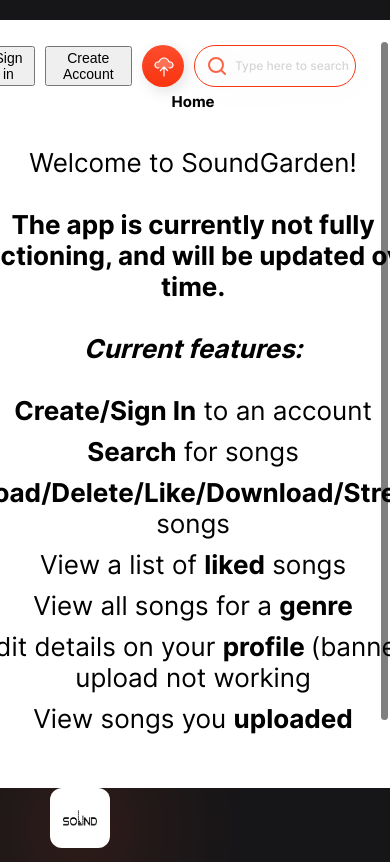
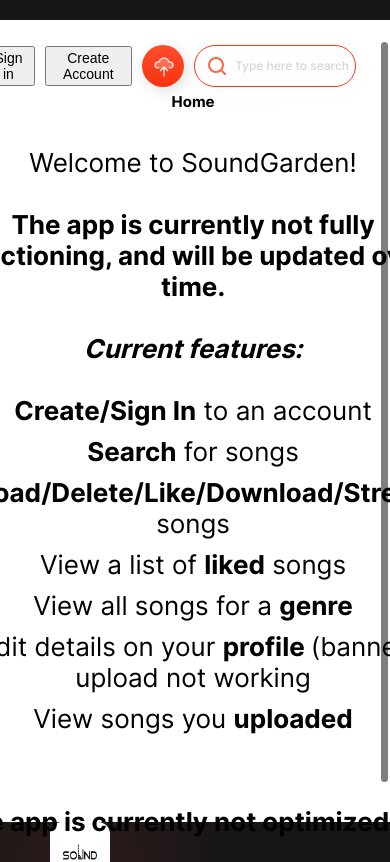
Before and after one commit to khalil0525/sound-garden-app, a React (Create React App) app: page / in a window 390 px wide. Shown: the top 862 px of the page. Built offline with nearby package versions, Linux system fonts and the light colour scheme; no server answers.

Commit message:
Changed styling in App.js to be responsive

```diff
--- a/src/App.js
+++ b/src/App.js
@@ -36,7 +36,7 @@ function App() {
             <SimpleBar
               autoHide={false}
               scrollableNodeProps={{ ref: scrollableNodeRef }}
-              style={{ overflowX: "hidden", height: "91vh", top: "2rem" }}
+              style={{ overflowX: "hidden", height: "95vh", top: "2rem" }}
             >
               <Routes>
                 <Route path="/" element={<Home />} />
```
